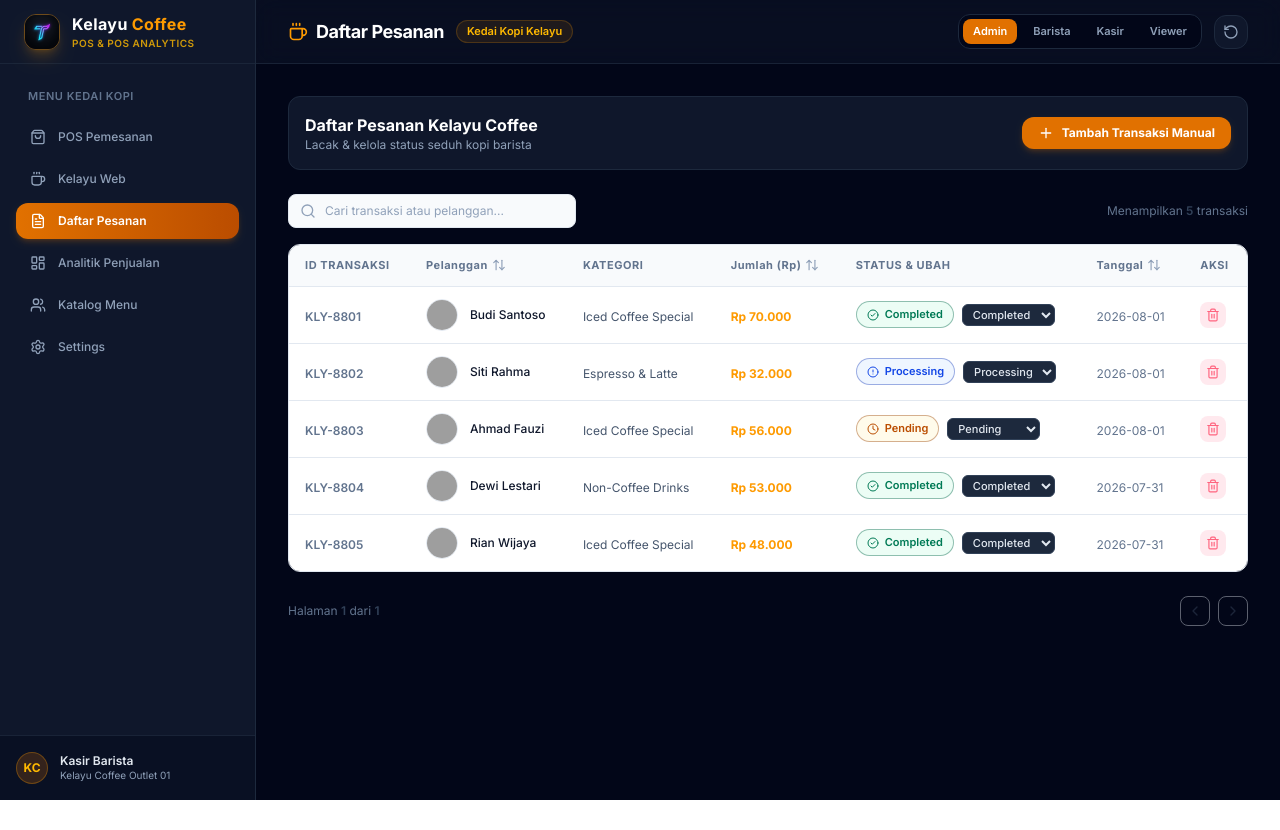
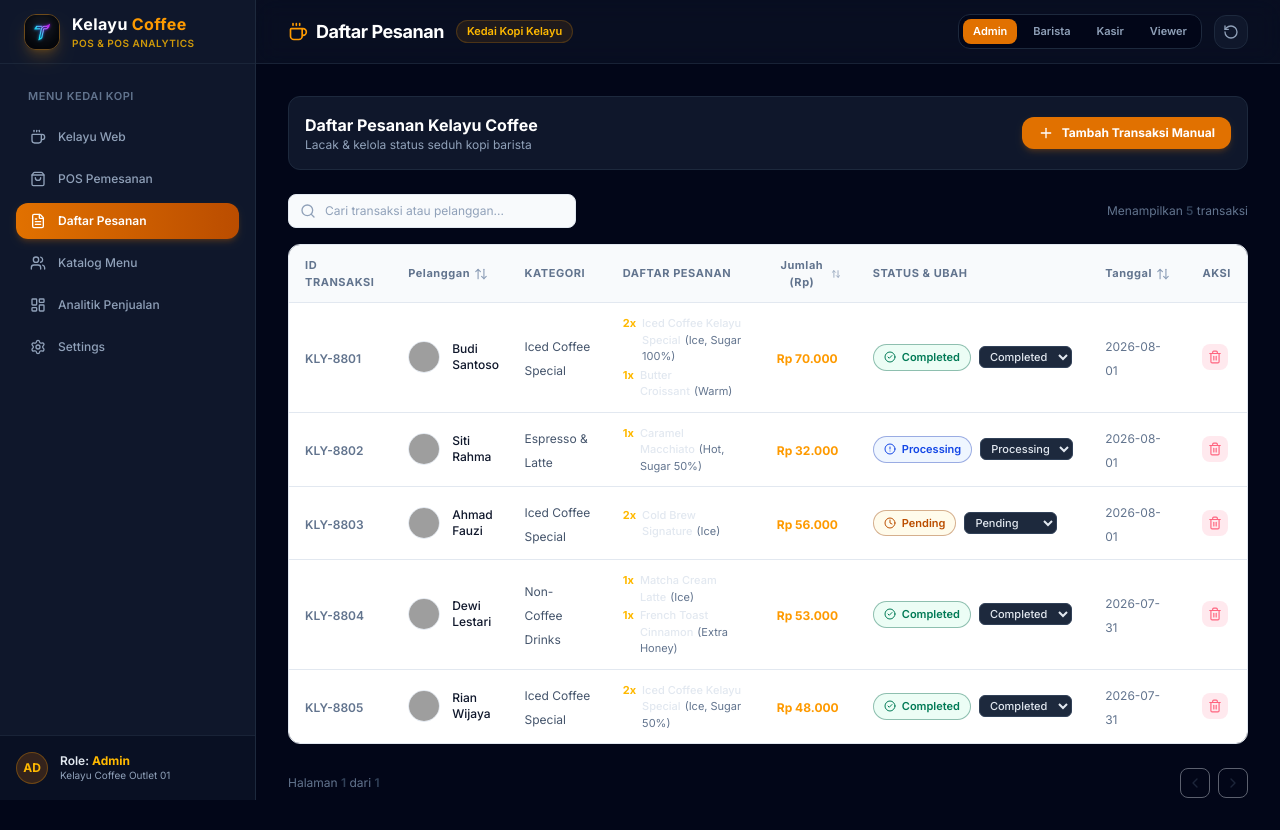
Before and after one commit to Taufikh1dayat/web_analytics, a Next.js app: page / in a window 1280 px wide. Both pictures are taken after a click on the button "Daftar Pesanan". Before the commit the page ends 800 px from the top, so only its background shows below. Built offline with nearby package versions, Linux system fonts and the light colour scheme; grey boxes are pictures that could not be loaded.

Commit message:
Add order items column, fix French Toast and Garlic Toast images, add new snacks, enforce mandatory customer name at checkout, and implement role-based access control

```diff
--- a/app/page.tsx
+++ b/app/page.tsx
@@ -250,9 +250,22 @@ export default function DashboardPage() {
     });
   }, [transactions, dateRange]);
 
+  // Auto-redirect if active tab is restricted for current role
+  useEffect(() => {
+    if (userRole === 'Viewer') {
+      if (!['Kelayu Web', 'POS Pemesanan'].includes(activeTab)) {
+        setActiveTab('Kelayu Web');
+      }
+    } else if (['Barista', 'Kasir'].includes(userRole)) {
+      if (['Analitik Penjualan', 'Settings'].includes(activeTab)) {
+        setActiveTab('POS Pemesanan');
+      }
+    }
+  }, [userRole, activeTab]);
+
   return (
     <div className="flex min-h-screen bg-slate-950 text-slate-100 antialiased font-sans">
-      <Sidebar activeTab={activeTab} setActiveTab={setActiveTab} />
+      <Sidebar activeTab={activeTab} setActiveTab={setActiveTab} userRole={userRole} />
 
       <AddTransactionModal
         isOpen={isAddModalOpen}
@@ -388,15 +401,37 @@ export default function DashboardPage() {
 
                 <div className="grid grid-cols-1 sm:grid-cols-2 md:grid-cols-4 gap-4 pt-2">
                   {mockCoffeeProducts.map((p) => (
-                    <div key={p.id} className="bg-slate-950 border border-slate-800 p-4 rounded-xl flex flex-col justify-between space-y-3">
-                      <div>
-                        <span className="text-[10px] font-extrabold text-amber-500 uppercase">{p.category}</span>
-                        <h4 className="font-bold text-white text-sm mt-0.5">{p.name}</h4>
-                        <p className="text-xs text-slate-400 mt-1 line-clamp-2">{p.description}</p>
+                    <div key={p.id} className="bg-slate-950 border border-slate-800 rounded-xl overflow-hidden flex flex-col justify-between space-y-3 group hover:border-amber-500/50 transition">
+                      <div className="relative h-36 overflow-hidden bg-slate-900">
+                        <img
+                          src={p.image}
+                          alt={p.name}
+                          onError={(e) => {
+                            (e.target as HTMLImageElement).src =
+                              'https://images.unsplash.com/photo-1517701604599-bb29b565090c?auto=format&fit=crop&q=80&w=400';
+                          }}
+                          className="w-full h-full object-cover group-hover:scale-105 transition-transform duration-300"
+                        />
+                        {p.isBestSeller && (
+                          <span className="absolute top-2 left-2 bg-amber-600 text-white text-[9px] font-extrabold px-2 py-0.5 rounded-full shadow-xs">
+                            BEST SELLER
+                          </span>
+                        )}
+                        <span className="absolute bottom-2 right-2 bg-slate-950/80 backdrop-blur-xs text-amber-400 text-[10px] font-bold px-1.5 py-0.5 rounded-md border border-slate-800">
+                          ★ {p.rating}
+                        </span>
                       </div>
-                      <div className="flex justify-between items-center pt-2 border-t border-slate-800/80">
-                        <span className="text-xs font-extrabold text-amber-400">Rp {p.price.toLocaleString('id-ID')}</span>
-                        <span className="text-[11px] text-slate-400">Stok: <strong className="text-white">{p.stock}</strong></span>
+
+                      <div className="p-3 pt-0 flex-1 flex flex-col justify-between space-y-2">
+                        <div>
+                          <span className="text-[10px] font-extrabold text-amber-500 uppercase">{p.category}</span>
+                          <h4 className="font-bold text-white text-xs mt-0.5">{p.name}</h4>
+                          <p className="text-[11px] text-slate-400 mt-1 line-clamp-2">{p.description}</p>
+                        </div>
+                        <div className="flex justify-between items-center pt-2 border-t border-slate-800/80">
+                          <span className="text-xs font-extrabold text-amber-400">Rp {p.price.toLocaleString('id-ID')}</span>
+                          <span className="text-[11px] text-slate-400">Stok: <strong className="text-white">{p.stock}</strong></span>
+                        </div>
                       </div>
                     </div>
                   ))}
--- a/components/data-table.tsx
+++ b/components/data-table.tsx
@@ -87,6 +87,31 @@ export const DataTable: React.FC<DataTableProps> = ({
           {info.getValue() as string}
         </span>
       ),
+    },
+    {
+      id: 'items',
+      header: 'Daftar Pesanan',
+      cell: (info) => {
+        const row = info.row.original;
+        if (!row.items || row.items.length === 0) {
+          return <span className="text-[11px] text-slate-500 italic">-</span>;
+        }
+        return (
+          <div className="space-y-0.5 max-w-[220px]">
+            {row.items.map((item, idx) => (
+              <div key={idx} className="flex items-start gap-1.5 text-[11px]">
+                <span className="text-amber-400 font-bold shrink-0">{item.quantity}x</span>
+                <div>
+                  <span className="text-slate-200 font-medium">{item.name}</span>
+                  {item.variant && (
+                    <span className="text-slate-500 ml-1">({item.variant})</span>
+                  )}
+                </div>
+              </div>
+            ))}
+          </div>
+        );
+      },
     },
     {
       accessorKey: 'amount',
--- a/components/sidebar.tsx
+++ b/components/sidebar.tsx
@@ -15,22 +15,26 @@ import {
 interface SidebarProps {
   activeTab?: string;
   setActiveTab?: (tab: string) => void;
+  userRole?: string;
 }
 
 export const Sidebar: React.FC<SidebarProps> = ({
   activeTab = 'POS Pemesanan',
   setActiveTab,
+  userRole = 'Admin',
 }) => {
   const [isOpen, setIsOpen] = React.useState(false);
 
-  const navItems = [
-    { name: 'POS Pemesanan', icon: ShoppingBag },
-    { name: 'Kelayu Web', icon: Coffee },
-    { name: 'Daftar Pesanan', icon: FileText },
-    { name: 'Analitik Penjualan', icon: LayoutDashboard },
-    { name: 'Katalog Menu', icon: Users },
-    { name: 'Settings', icon: Settings },
+  const allNavItems = [
+    { name: 'Kelayu Web', icon: Coffee, roles: ['Admin', 'Barista', 'Kasir', 'Viewer'] },
+    { name: 'POS Pemesanan', icon: ShoppingBag, roles: ['Admin', 'Barista', 'Kasir', 'Viewer'] },
+    { name: 'Daftar Pesanan', icon: FileText, roles: ['Admin', 'Barista', 'Kasir'] },
+    { name: 'Katalog Menu', icon: Users, roles: ['Admin', 'Barista', 'Kasir'] },
+    { name: 'Analitik Penjualan', icon: LayoutDashboard, roles: ['Admin'] },
+    { name: 'Settings', icon: Settings, roles: ['Admin'] },
   ];
+
+  const navItems = allNavItems.filter((item) => item.roles.includes(userRole));
 
   const handleSelect = (name: string) => {
     if (setActiveTab) setActiveTab(name);
@@ -110,10 +114,10 @@ export const Sidebar: React.FC<SidebarProps> = ({
         <div className="p-4 border-t border-slate-800/80 bg-slate-950/40">
           <div className="flex items-center gap-3">
             <div className="w-8 h-8 rounded-full bg-amber-600/20 border border-amber-500/30 flex items-center justify-center font-bold text-xs text-amber-400">
-              KC
+              {userRole.substring(0, 2).toUpperCase()}
             </div>
             <div className="overflow-hidden text-xs">
-              <p className="font-semibold text-slate-200 truncate">Kasir Barista</p>
+              <p className="font-semibold text-slate-200 truncate">Role: <span className="text-amber-400 font-bold">{userRole}</span></p>
               <p className="text-[10px] text-slate-400 truncate">Kelayu Coffee Outlet 01</p>
             </div>
           </div>
--- a/lib/mock-data.ts
+++ b/lib/mock-data.ts
@@ -87,10 +87,42 @@ export const mockCoffeeProducts: CoffeeMenuProduct[] = [
     name: 'French Toast Cinnamon',
     category: 'Snack',
     price: 25000,
-    image: 'https://images.unsplash.com/photo-1484723091479-00321df05da0?auto=format&fit=crop&q=80&w=400',
-    rating: 4.6,
-    description: 'Roti panggang empuk dengan taburan bubuk kayu manis manis dan madu murni.',
-    stock: 25,
+    image: 'https://images.unsplash.com/photo-1584776296944-ab6fb57b0bdd?auto=format&fit=crop&q=80&w=600',
+    rating: 4.8,
+    isBestSeller: true,
+    description: 'Roti panggang empuk dengan taburan bubuk kayu manis harum dan siraman madu murni.',
+    stock: 35,
+  },
+  {
+    id: 'SNK-02',
+    name: 'Crispy Potato French Fries',
+    category: 'Snack',
+    price: 20000,
+    image: 'https://images.unsplash.com/photo-1573080496219-bb080dd4f877?auto=format&fit=crop&q=80&w=600',
+    rating: 4.8,
+    description: 'Kentang goreng renyah gurih disajikan hangat lengkap dengan saus mayo & saus sambal.',
+    stock: 50,
+  },
+  {
+    id: 'SNK-03',
+    name: 'Chocolate Lava Brownies',
+    category: 'Snack',
+    price: 27000,
+    image: 'https://images.unsplash.com/photo-1606313564200-e75d5e30476c?auto=format&fit=crop&q=80&w=600',
+    rating: 4.9,
+    isBestSeller: true,
+    description: 'Brownies cokelat lumer hangat dengan lelehan cokelat Belgian melimpah di dalamnya.',
+    stock: 40,
+  },
+  {
+    id: 'SNK-04',
+    name: 'Cheese Garlic Toast',
+    category: 'Snack',
+    price: 23000,
+    image: 'https://images.unsplash.com/photo-1619535860434-ba1d8fa12536?auto=format&fit=crop&q=80&w=600',
+    rating: 4.7,
+    description: 'Roti baguette panggangan mentega bawang putih dipadu keju mozzarella meleleh gurih.',
+    stock: 30,
   },
 ];
 
```
Also changed, not shown: components/kelayu-store-pos.tsx (+41 -8 lines).
